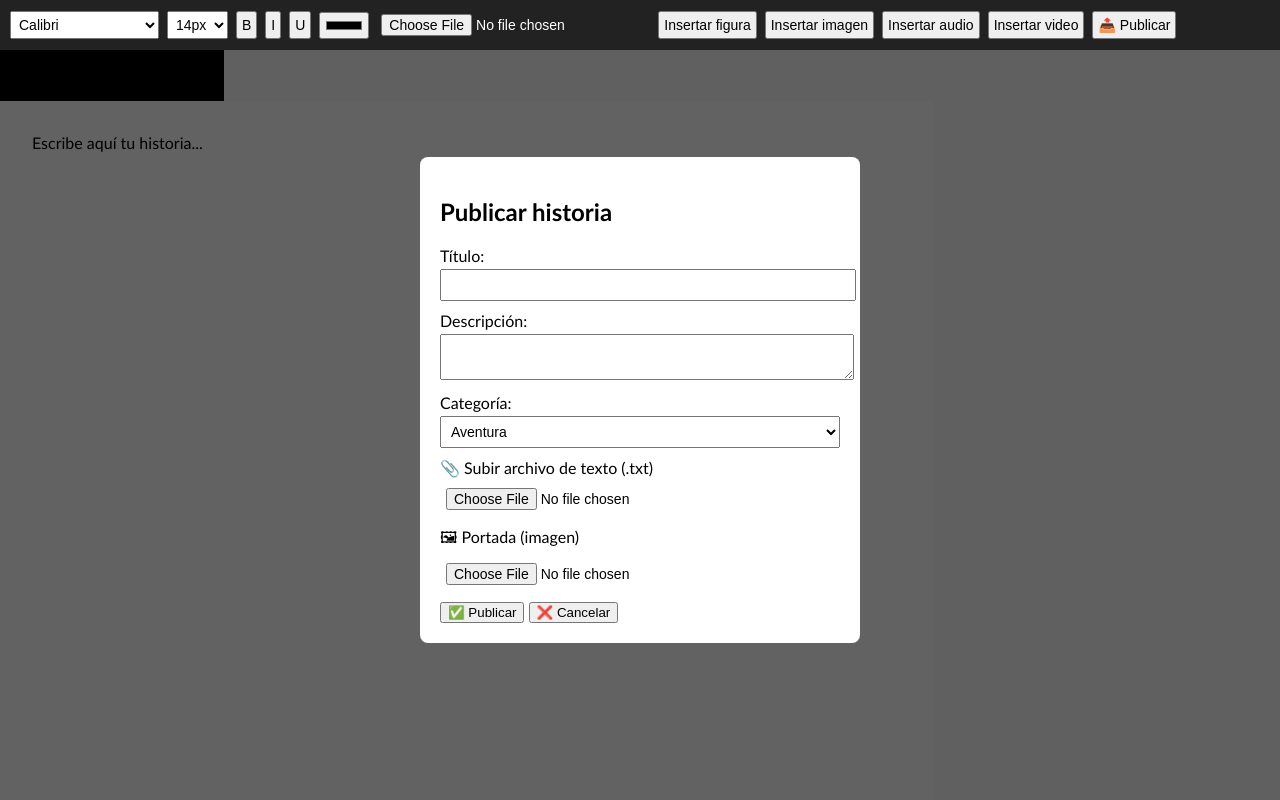
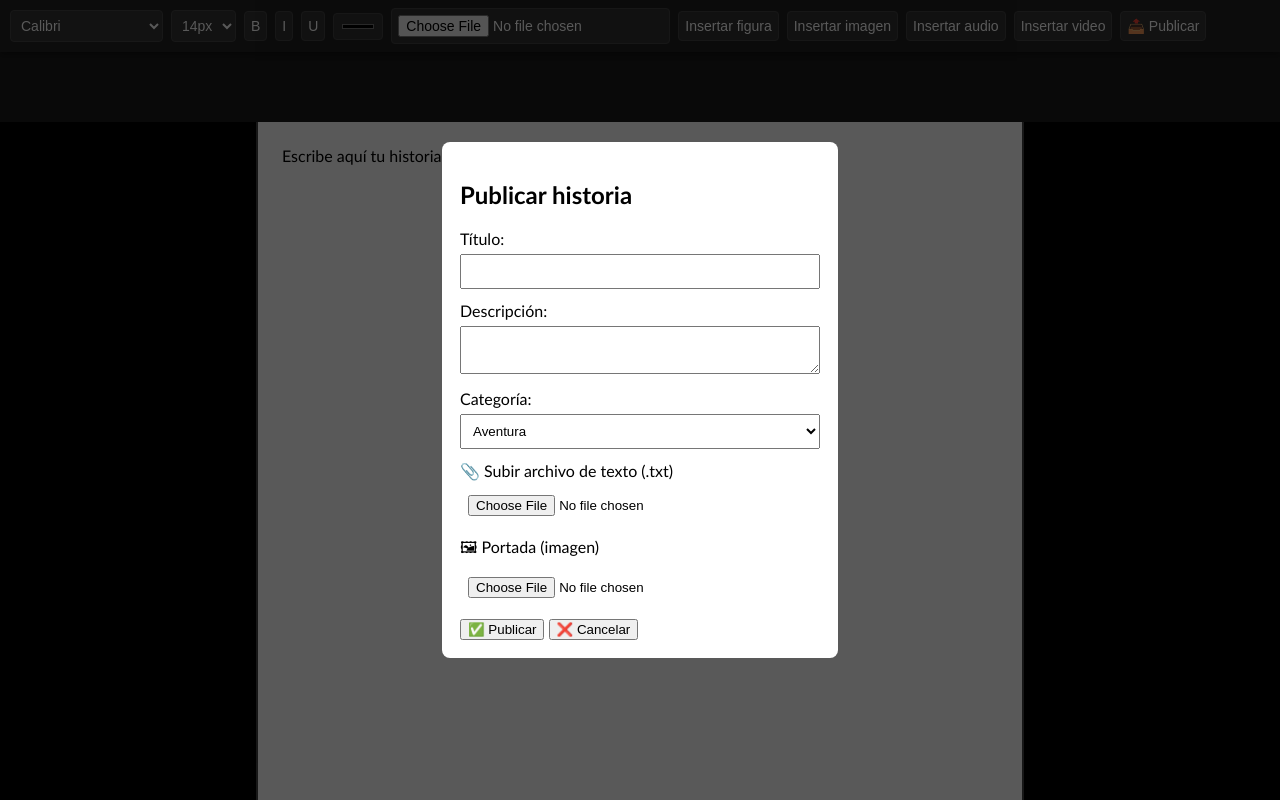
Before and after one commit to Dectruc2070/historiasepicas, a plain HTML site: page crear.html in a window 1280 px wide. Both pictures are taken after a click on the button "📤 Publicar". Shown: the top 800 px of the page. Drawn offline with Linux system fonts and the light colour scheme.

Commit message:
Update style.css

```diff
--- a/style.css
+++ b/style.css
@@ -1,84 +1,143 @@
-
-body {
-  margin: 0;
-  font-family: Calibri, sans-serif;
-  background-color: #f0f0f0;
+/* style.css — editor (reemplaza el tuyo) */
+:root{
+  --toolbar-bg:#222;
+  --columna-bg: #000;
+  --zona-bg: #ffffff;
+  --text-color: #000;
 }
 
-.toolbar {
+/* cuerpo y toolbar fija (como Word) */
+body{
+  margin:0;
+  font-family: Calibri, Arial, sans-serif;
+  background:#1a1a1a;
+  color:white;
+  /* padding-top será ajustado en JS al tamaño real del toolbar */
+}
+
+.toolbar{
   position: fixed;
   top: 0;
   left: 0;
   right: 0;
-  background-color: #222;
+  background: var(--toolbar-bg);
   color: white;
   display: flex;
   align-items: center;
-  gap: 0.5rem;
-  padding: 10px;
+  gap: 8px;
+  padding: 8px 10px;
   z-index: 1000;
-  font-family: Arial, sans-serif;
+  overflow-x: auto;
+  box-shadow: 0 2px 6px rgba(0,0,0,0.4);
 }
 
-.toolbar select,
-.toolbar button,
-.toolbar input[type="color"],
-.toolbar input[type="file"] {
-  font-size: 14px;
-  padding: 4px;
+.toolbar select, .toolbar button, .toolbar input[type="color"], .toolbar input[type="file"]{
+  background:#333;
+  color:white;
+  border:1px solid #444;
+  padding:6px;
+  border-radius:4px;
+  font-size:14px;
 }
 
-.contenedor-editor {
-  display: flex;
-  margin-top: 70px;
-  min-height: 100vh;
+.publicar-btn{
+  background:#0078d7;
+  border:none;
+  color:white;
 }
 
-.columna {
-  width: 15%;
-  background-color: black;
-  color: white;
-  padding: 1rem;
+/* Zona unificada — columnas negras y zona blanca en el centro */
+.zona-unificada{
+  display:flex;
+  flex-direction:row;
+  margin-top: 70px; /* suficiente espacio para la toolbar; JS ajusta si cambia */
+  min-height: calc(100vh - 70px);
 }
 
-.separador {
-  width: 1px;
-  background-color: gray;
+/* columnas laterales */
+.columna{
+  width:20%;
+  background: var(--columna-bg);
+  min-height:100%;
+  padding:18px;
+  box-sizing:border-box;
+  color:white;
+  overflow:auto;
 }
 
-.zona-texto {
-  width: 68%;
-  background-color: #f5f5f5;
-  padding: 2rem;
-  overflow-y: auto;
-  min-height: 100vh;
-  color: black;
-  font-size: 16px;
-  outline: none;
+/* separador entre columnas */
+.separador{
+  width:2px;
+  background: #444;
 }
 
-.modal {
-  position: fixed;
-  top: 0; left: 0; right: 0; bottom: 0;
-  background: rgba(0, 0, 0, 0.6);
-  display: none;
-  justify-content: center;
-  align-items: center;
+/* zona de texto central */
+.zona-texto{
+  flex:1;
+  background: var(--zona-bg);
+  color: var(--text-color);
+  padding: 24px;
+  box-sizing: border-box;
+  min-height:100vh;
+  position: relative; /* los elementos absolute se posicionan respecto a esta área */
+  overflow:auto;
 }
 
-.modal-contenido {
+/* elementos insertados (móviles) */
+.elemento-editable{
+  position:absolute;
+  border:2px dashed transparent;
   background: white;
-  padding: 20px;
-  width: 400px;
-  border-radius: 8px;
-  color: black;
+  padding:6px;
+  resize: both;
+  overflow:auto;
+  z-index: 20;
 }
 
-.modal-contenido input,
-.modal-contenido textarea,
-.modal-contenido select {
-  width: 100%;
-  margin: 4px 0 10px;
-  padding: 6px;
-  font-size: 14px;
+/* seleccionado */
+.elemento-editable.selected{
+  border-color: #0078d7;
 }
+
+/* modal publicar */
+.modal{
+  display:none;
+  position:fixed;
+  inset:0;
+  background: rgba(0,0,0,0.65);
+  justify-content:center;
+  align-items:center;
+  z-index:2000;
+}
+.modal .modal-contenido{
+  background:white;
+  color:black;
+  width:360px;
+  padding:18px;
+  border-radius:8px;
+}
+.modal input, .modal textarea, .modal select{
+  width:100%;
+  margin:6px 0 12px;
+  padding:8px;
+  box-sizing:border-box;
+}
+
+/* menú contextual */
+.menu-contextual{
+  position:absolute;
+  list-style:none;
+  background:white;
+  color:#000;
+  border:1px solid #ccc;
+  padding:8px;
+  border-radius:6px;
+  z-index:9999;
+}
+.menu-contextual li{
+  padding:6px 10px;
+  cursor:pointer;
+}
+.menu-contextual li:hover{
+  background:#f0f0f0;
+}
```
